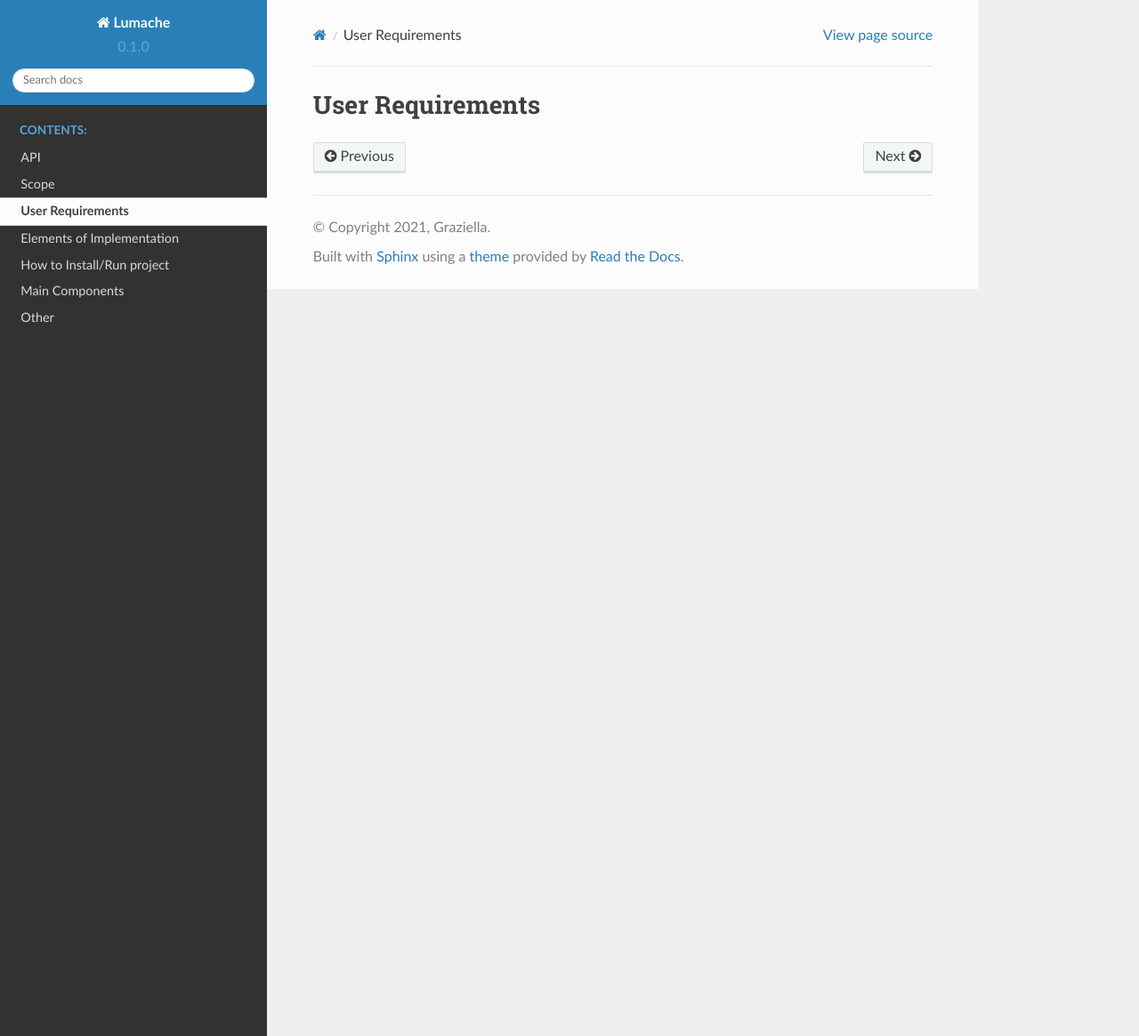
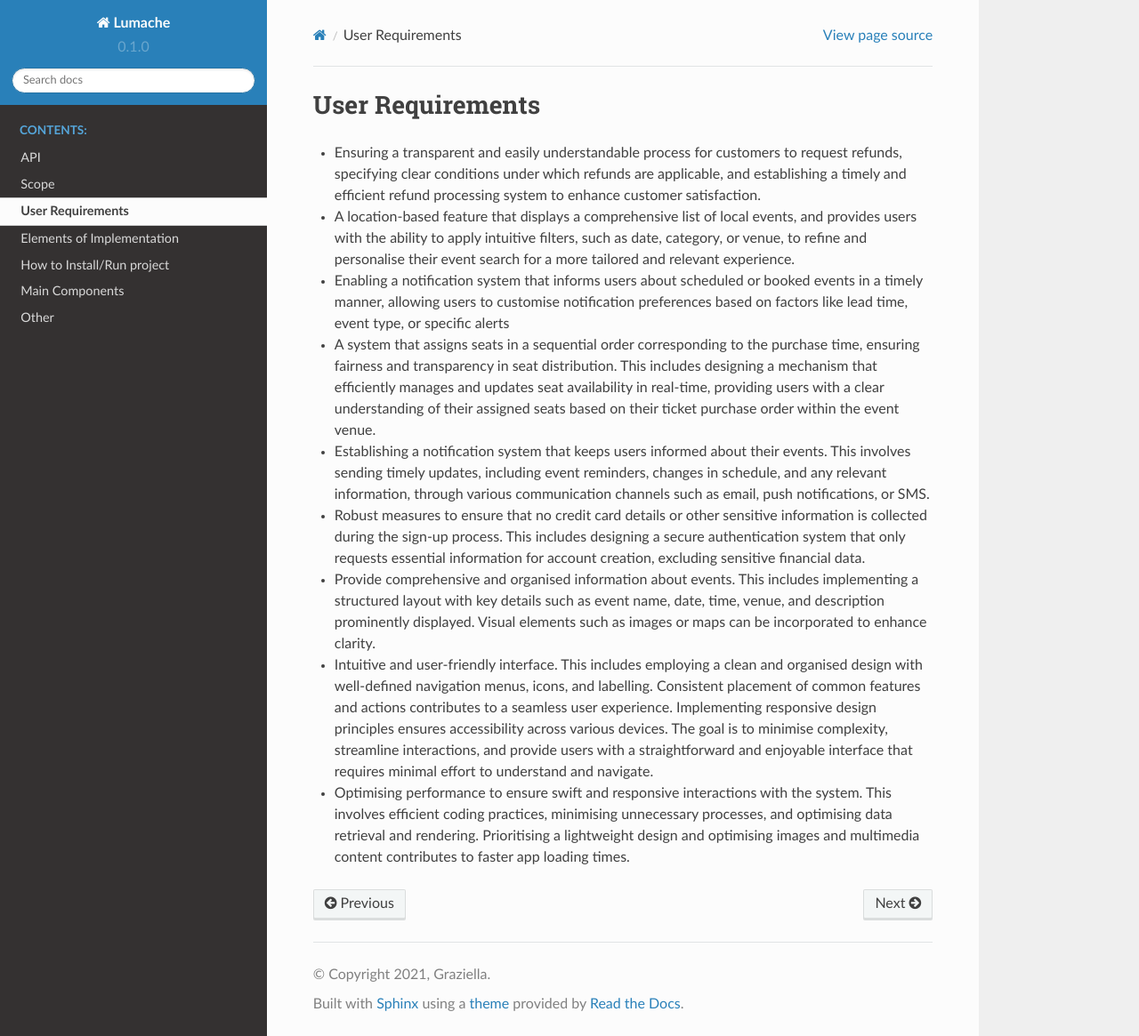
Before and after one commit to tommclark/setap-documentation, a Sphinx documentation site: the page built from docs/source/userreqs.rst, in a window 1280 px wide and 1165 px high. Shown: the whole window at 89% size. Built offline with Sphinx 7.4.7 and the Read the Docs theme 2.0.0, drawn with Linux system fonts in a browser that asks for light colours.

Commit message:
added user requirements

```diff
--- a/docs/source/index.rst
+++ b/docs/source/index.rst
@@ -11,7 +11,7 @@ Welcome to Lumache's documentation!
 
 test test test test
 
-hello
+
 
 .. note::
 
@@ -21,7 +21,7 @@ Contents
 --------
 
 .. toctree::
-   :maxdepth: 7
+   :maxdepth: 8
    :caption: Contents:
 
 
--- a/docs/source/userreqs.rst
+++ b/docs/source/userreqs.rst
@@ -1,2 +1,12 @@
 User Requirements
 =====
+
+* Ensuring a transparent and easily understandable process for customers to request refunds, specifying clear conditions under which refunds are applicable, and establishing a timely and efficient refund processing system to enhance customer satisfaction.
+* A location-based feature that displays a comprehensive list of local events, and provides users with the ability to apply intuitive filters, such as date, category, or venue, to refine and personalise their event search for a more tailored and relevant experience.
+* Enabling a notification system that informs users about scheduled or booked events in a timely manner, allowing users to customise notification preferences based on factors like lead time, event type, or specific alerts
+* A system that assigns seats in a sequential order corresponding to the purchase time, ensuring fairness and transparency in seat distribution. This includes designing a mechanism that efficiently manages and updates seat availability in real-time, providing users with a clear understanding of their assigned seats based on their ticket purchase order within the event venue.
+* Establishing a notification system that keeps users informed about their events. This involves sending timely updates, including event reminders, changes in schedule, and any relevant information, through various communication channels such as email, push notifications, or SMS.
+* Robust measures to ensure that no credit card details or other sensitive information is collected during the sign-up process. This includes designing a secure authentication system that only requests essential information for account creation, excluding sensitive financial data.
+* Provide comprehensive and organised information about events. This includes implementing a structured layout with key details such as event name, date, time, venue, and description prominently displayed. Visual elements such as images or maps can be incorporated to enhance clarity.
+* Intuitive and user-friendly interface. This includes employing a clean and organised design with well-defined navigation menus, icons, and labelling. Consistent placement of common features and actions contributes to a seamless user experience. Implementing responsive design principles ensures accessibility across various devices. The goal is to minimise complexity, streamline interactions, and provide users with a straightforward and enjoyable interface that requires minimal effort to understand and navigate.
+* Optimising performance to ensure swift and responsive interactions with the system. This involves efficient coding practices, minimising unnecessary processes, and optimising data retrieval and rendering. Prioritising a lightweight design and optimising images and multimedia content contributes to faster app loading times.
```
